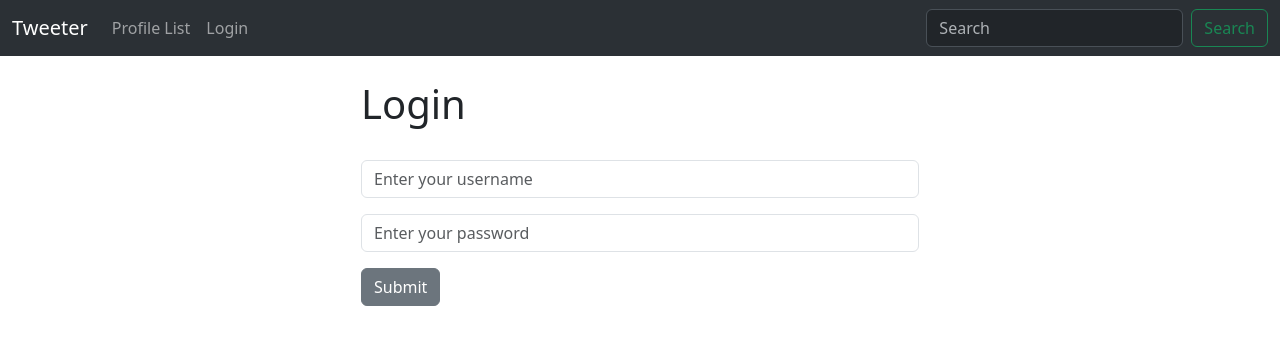
After one commit to Devanand2501/social-app, a Django app: page /login/ in a window 1280 px wide. The commit adds this page. Shown: the top 345 px of the page. Run offline with Django 5.2, Linux system fonts and the light colour scheme.

Commit message:
Added login logout

```diff
--- a/social/musker/urls.py
+++ b/social/musker/urls.py
@@ -6,4 +6,6 @@ urlpatterns = [
     path('',views.home,name='home'),
     path('profile-list/',views.profile_list,name='profile_list'),
     path('profile/<int:pk>',views.profile,name='profile'),
+    path('login/',views.user_login, name="login"),
+    path('logout/',views.user_logout,name="logout"),
 ]
--- a/social/musker/views.py
+++ b/social/musker/views.py
@@ -2,6 +2,7 @@ from django.shortcuts import render,redirect
 from .models import Profile,Tweet
 from django.contrib import messages
 from .forms import TweetForm
+from django.contrib.auth import authenticate,login,logout
 
 # Create your views here.
 def home(request):
@@ -21,6 +22,26 @@ def home(request):
         tweets = Tweet.objects.all().order_by("-created_at")
         return render(request,'index.html',{"tweets":tweets})
 
+def user_login(request):
+    if request.method == "POST":
+        username = request.POST.get('username')
+        password = request.POST.get('password')
+        user = authenticate(request,username=username,password=password)
+        if user is not None:
+            login(request,user)
+            messages.success(request,"You have successfully logged in")
+            return redirect("home")
+        else:
+            messages.error(request,"Failed to log in")
+            return redirect("login")
+
+    else:
+        return render(request,'login.html',{})
+
+def user_logout(request):
+    logout(request)
+    messages.success(request,"You have successfully logged out")
+    return redirect('home')
 
 
 def profile_list(request):
--- /dev/null
+++ b/social/templates/login.html
@@ -0,0 +1,21 @@
+{% extends "base.html" %}
+
+{% block container %}
+    {% if request.user.is_authenticated %}
+        <h1>You're Already Logged In!</h1>
+    {% else %}
+        <div class="col-md-6 offset-md-3">
+            <h1>Login</h1> <br>
+            <form method="POST">
+                {% csrf_token %}
+                <div class="mb-3">
+                    <input type="text" class="form-control" name="username" placeholder="Enter your username">
+                </div>
+                <div class="mb-3">
+                    <input type="password" class="form-control" name="password" placeholder="Enter your password">
+                </div>
+                <button type="submit" class="btn btn-secondary">Submit</button>
+            </form>
+        </div>
+    {% endif %}
+{% endblock container %}
--- a/social/templates/navbar.html
+++ b/social/templates/navbar.html
@@ -13,6 +13,14 @@
           <li class="nav-item">
             <a class="nav-link" href="{% url 'profile' request.user.id %}">My Profile</a>
           </li>
+          <li class="nav-item">
+            <a class="nav-link" href="{% url 'logout' %}">Logout</a>
+          </li>
+          {% else %}
+          <li class="nav-item">
+            <a class="nav-link" href="{% url 'login' %}">Login</a>
+          </li>
+
           {% endif %}
 
         </ul>
```
Also changed, not shown: social/db.sqlite3, social/templates/logout.html (added).
